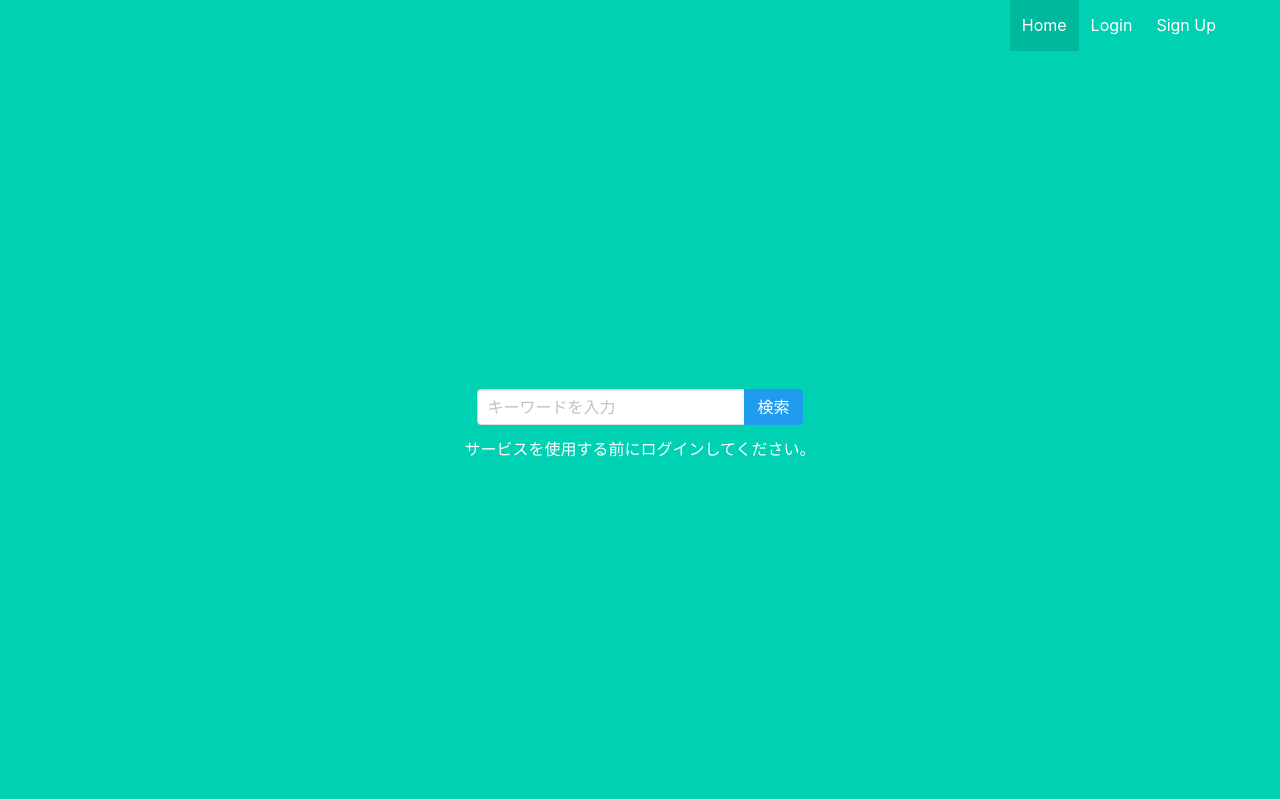
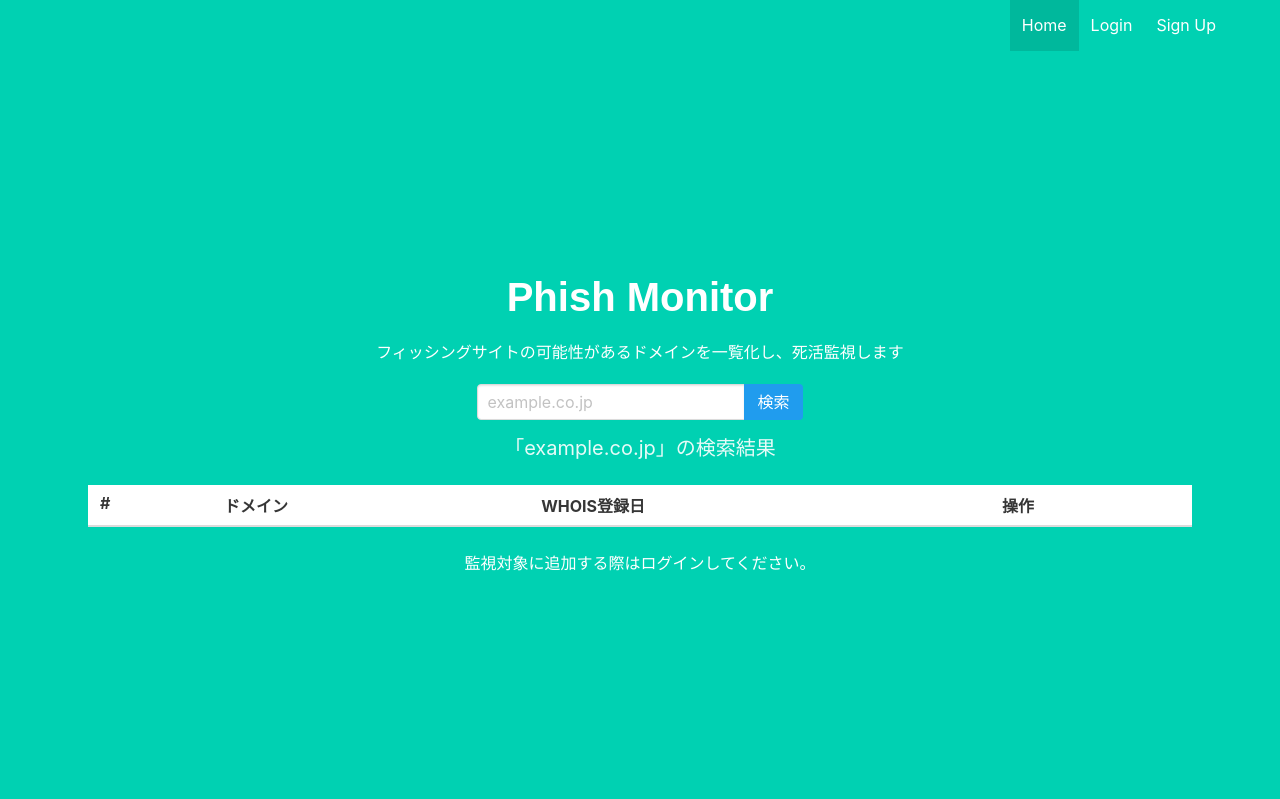
Before and after one commit to GyozaBeer/PhishMonitor, a Flask app: page / in a window 1280 px wide. Shown: the part 25-824 px from the top of the page. Run offline with Flask 3, Linux system fonts and the light colour scheme; tables that the repository leaves empty hold one stand-in row (values such as "Sample post"); lists and menus that the app fills with data are empty.

Commit message:
indexページ完成

```diff
--- a/app/main.py
+++ b/app/main.py
@@ -18,7 +18,16 @@
         return redirect(url_for('main.dashboard'))
 
     # ログインしていない場合、通常通りindex.htmlを表示
-    return render_template('index.html', nrds=[], searched=False)
+    keyword = request.args.get('keyword', 'example.co.jp')  # デフォルトキーワードを設定
+    filtered_keyword = filter_keyword(keyword)
+    nrds = []
+
+    if filtered_keyword:
+        # フィルタリングされたキーワードで検索
+        nrds = NRD.query.filter(NRD.domain_name.contains(filtered_keyword)).limit(10).all()
+
+    app.logger.info("index.html requested with keyword: {}".format(filtered_keyword))
+    return render_template('index.html', nrds=nrds, keyword=keyword)
 
 @main.route('/download_nrd', methods=['POST'])
 @login_required
@@ -52,18 +61,17 @@
 def profile():
     return render_template('profile.html', name=current_user.username)
 
-@main.route('/search_results')
+@main.route('/search_results', methods=['GET'])
 def search_results():
-    keyword = request.args.get('keyword')  # GETリクエストからキーワードを取得
-    searched = False
-    nrds = []
-
-    if keyword:
-        searched = True
-        # 検索結果を10件に制限
-        nrds = NRD.query.filter(NRD.domain_name.contains(keyword)).limit(10).all()
-
-    return render_template('index.html', nrds=nrds, searched=searched)
+    raw_keyword = request.args.get('keyword', '')
+    filtered_keyword = filter_keyword(raw_keyword)
+    if filtered_keyword:
+        # フィルタリングされたキーワードで検索
+        nrds = NRD.query.filter(NRD.domain_name.contains(filtered_keyword)).all()
+    else:
+        # キーワードが不適切な場合（または何も入力されていない場合）
+        nrds = []
+    return render_template('index.html', nrds=nrds)
 
 @main.route('/dashboard')
 @main.route('/dashboard/<active_tab>', methods=['GET', 'POST'])
@@ -86,6 +94,8 @@
         else:
             keyword = session.get('last_search_keyword', '')
 
+
+        # 検索するタイミングでkeywordにフィルターをかける
         search_results = NRD.query.filter(NRD.domain_name.contains(keyword)).limit(10).all() if keyword else []
         watched_nrd_ids = [nrd.id for nrd in current_user.nrds]
     else:
@@ -134,3 +144,12 @@
     else:
         flash('NRDが見つかりませんでした。', 'error')
     return redirect(url_for('main.dashboard', active_tab=active_tab, keyword=request.form.get('keyword')))
+
+def filter_keyword(keyword):
+    excluded_keywords = {'www', 'co', 'jp', 'com', 'net', 'org'}  # 除外するキーワード
+    segments = keyword.split('.')
+    # 右側から最初に一致しないセグメントを探す
+    for seg in reversed(segments):
+        if seg not in excluded_keywords:
+            return seg
+    return None  # 何も見つからない場合はNoneを返す
--- a/app/static/style.css
+++ b/app/static/style.css
@@ -12,3 +12,11 @@
     margin-top: 20px;
     margin-bottom: 20px;
 }
+
+.phishmonitor-logo .title {
+    font-family: 'Arial', sans-serif; /* お好みのフォントに変更 */
+    color: #007BFF; /* お好みのカラーに変更 */
+    font-size: 2.5rem; /* サイズ調整 */
+    text-align: center; /* 中央揃え */
+    margin-bottom: 20px; /* 下部の余白 */
+}
--- a/app/templates/index.html
+++ b/app/templates/index.html
@@ -4,40 +4,67 @@
 <section class="section">
     <div class="container">
         <div class="columns is-centered">
-            <div class="column is-8-tablet is-6-desktop is-4-widescreen is-3-fullhd">
+            <div class="column is-fullwidth">
+
+                <!-- ロゴ部分 -->
+                <div class="phishmonitor-logo">
+                    <h1 class="title">Phish Monitor</h1>
+                </div>
+
+                <div>
+                    <p>フィッシングサイトの可能性があるドメインを一覧化し、死活監視します</p>
+                </div>
+
+                <div style="margin-top: 20px;">
                     <!-- 検索フォーム -->
-                <form action="{{ url_for('main.search_results') }}" method="get" class="field has-addons has-addons-centered">
+                    <form action="{{ url_for('main.index') }}" method="get" class="field has-addons has-addons-centered">
                         <p class="control">
-                        <input class="input" type="text" id="keyword" name="keyword" placeholder="キーワードを入力" required>
+                            <input class="input" type="text" id="keyword" name="keyword" placeholder="example.co.jp" required>
                         </p>
                         <p class="control">
                             <button class="button is-info" type="submit">検索</button>
                         </p>
                     </form>
+                </div>
 
+                <!-- index.html内の検索フォームの下に追加 -->
+
+                <h2 class="subtitle">「{{ keyword }}」の検索結果</h2>
+                <table class="table is-fullwidth">
+                    <thead>
+                        <tr>
+                            <th>#</th>
+                            <th>ドメイン</th>
+                            <th>WHOIS登録日</th>
+                            <th>操作</th>
+                        </tr>
+                    </thead>
+                    <tbody>
+                    {% for nrd in nrds %}
+                    <tr>
+                        <td>{{ loop.index }}</td>
+                        <td>{{ nrd.domain_name }}</td>
+                        <td>{{ nrd.registration_date }}</td>
+                        <td>
+                            <form action="{{ url_for('main.add_to_watchlist') }}" method="post">
+                                <input type="hidden" name="nrd_id" value="{{ nrd.id }}">
+                                <input type="hidden" name="keyword" value="{{ request.args.get('keyword', '') }}">
+                                <button type="submit" class="button is-small is-primary">監視対象追加</button>
+                            </form>
+                        </td>
+                    </tr>
+                    {% endfor %}
+                    </tbody>
+                </table>
+
+                <!-- 管理者用ボタン -->
                 {% if current_user.is_authenticated and current_user.is_admin %}
-                    <!-- NRDダウンロードボタン -->
                     <button id="downloadNrd" class="button is-primary">NRDダウンロード</button>
-
-                    <!-- DB格納ボタン -->
                     <button id="storeDb" class="button is-primary">DB格納</button>
                 {% endif %}
 
-                <div id="results"></div>
-                <div id="loading" style="display: none;">処理中...</div>
-
-                <!-- NRDデータのリスト -->
-                {% if searched %}
-                    <h1 class="title">NRDデータ!!</h1>
-                    <ul>
-                        {% for nrd in nrds %}
-                            <li>{{ nrd.domain_name }} - {{ nrd.registration_date }}</li>
-                        {% endfor %}
-                    </ul>
-                {% endif %}
-                <!-- 認証ページへのリンク -->
-                <p style="white-space: nowrap;">サービスを使用する前に<a href="/auth/login">ログイン</a>してください。</p>
-
+                <!-- ログインリンク -->
+                <p>監視対象に追加する際は<a href="/auth/login">ログイン</a>してください。</p>
             </div>
         </div>
     </div>
```
Also changed, not shown: app/templates/dashboard.html (+8 -4 lines). Lines whose indentation alone changed are shown as unchanged.
